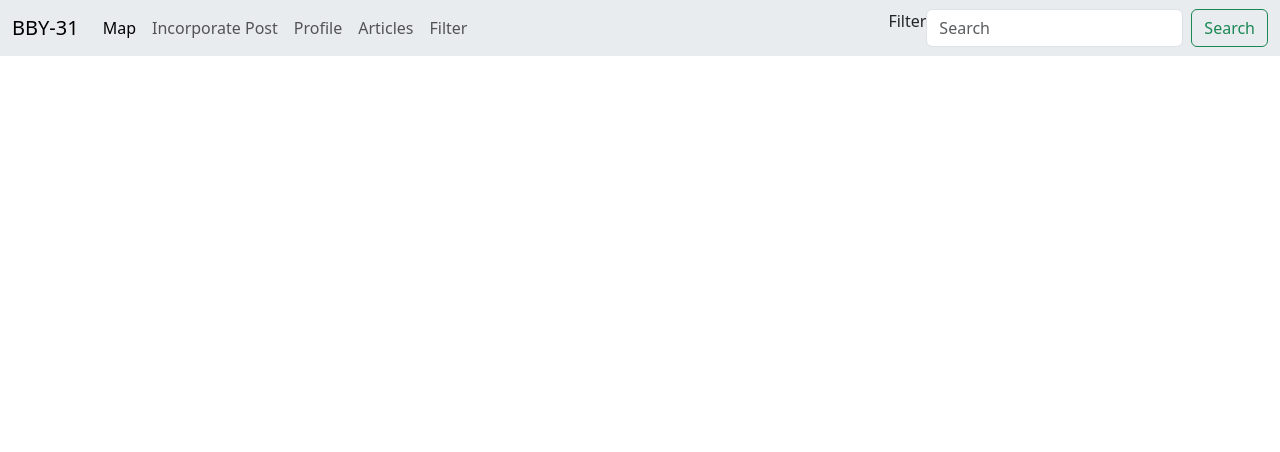
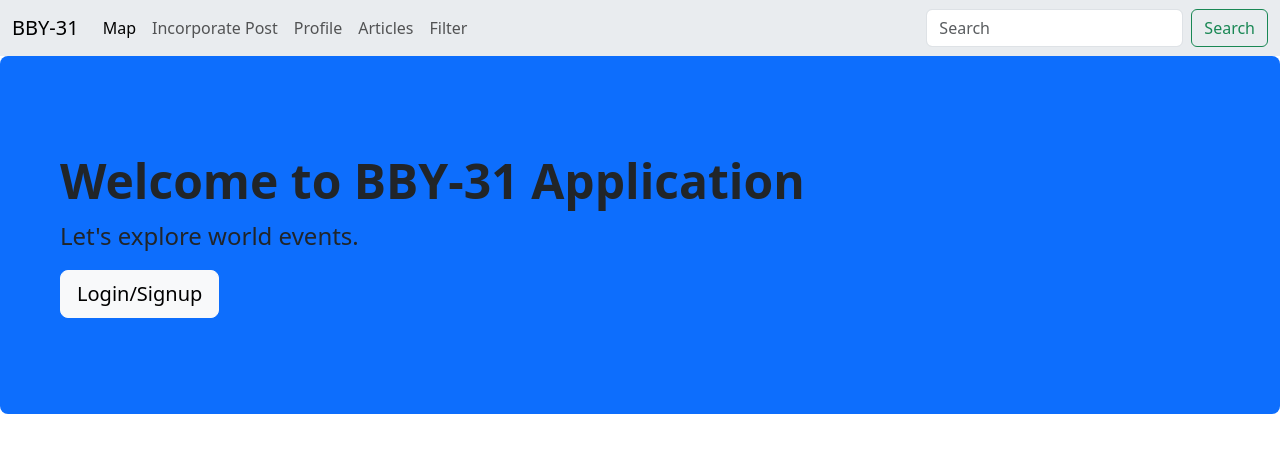
Before and after one commit to AlfredoLuzardo/1800_202410_BBY-31, a plain HTML site: page index.html in a window 1280 px wide. Drawn offline with nearby package versions, Linux system fonts and the light colour scheme.

Commit message:
Kristian added welcome page

```diff
--- a/index.html
+++ b/index.html
@@ -59,13 +59,25 @@
               </li>
             </ul>
             <form class="d-flex" role="search">
-              <a class="nav-link" href="#">Filter</a>
               <input class="form-control me-2" type="search" placeholder="Search" aria-label="Search">
               <button class="btn btn-outline-success" type="submit">Search</button>
             </form>
           </div>
         </div>
       </nav>
+
+
+      <div class="p-5 mb-4 bg-primary rounded-3">
+        <div class="container-fluid py-5">
+          <h1 class="display-5 fw-bold">Welcome to BBY-31 Application</h1>
+          <p class="col-md-8 fs-4">Let's explore world events.</p>
+
+          <button class="btn btn-light btn-lg" type="button">Login/Signup</button>
+
+          <!-- Add an onclick attribute to define click event handler -->
+          <!-- <button onclick="window.location.href='login.html'" class="btn btn-primary btn-lg" type="button">Login/Signup</button> -->
+        </div>
+  </div>
 
 
     <!---------------------------------------------->
```
